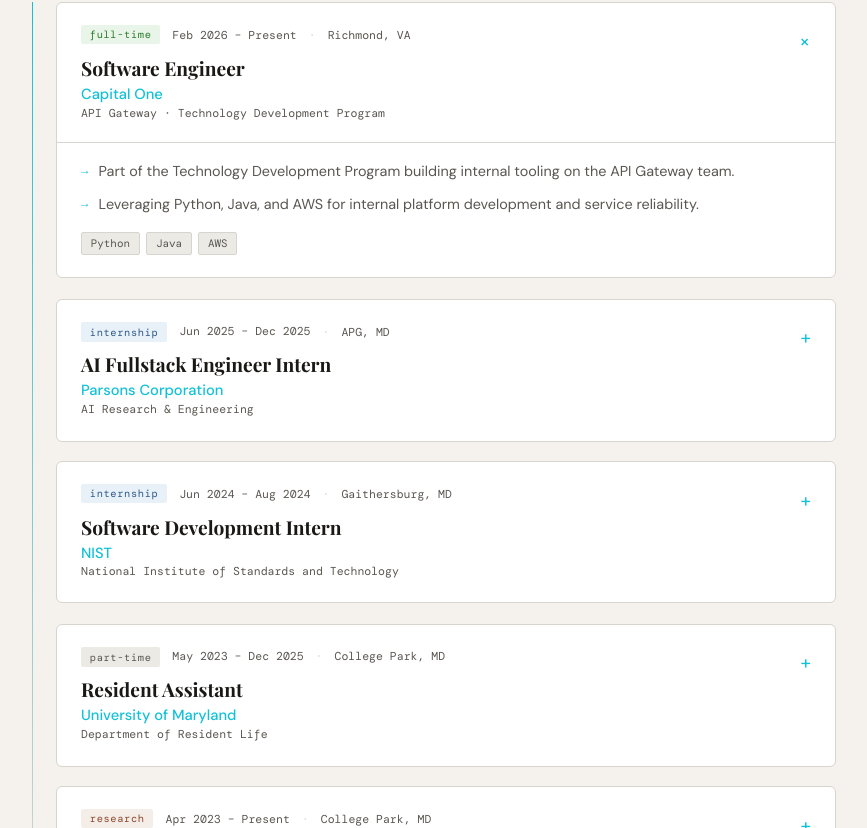
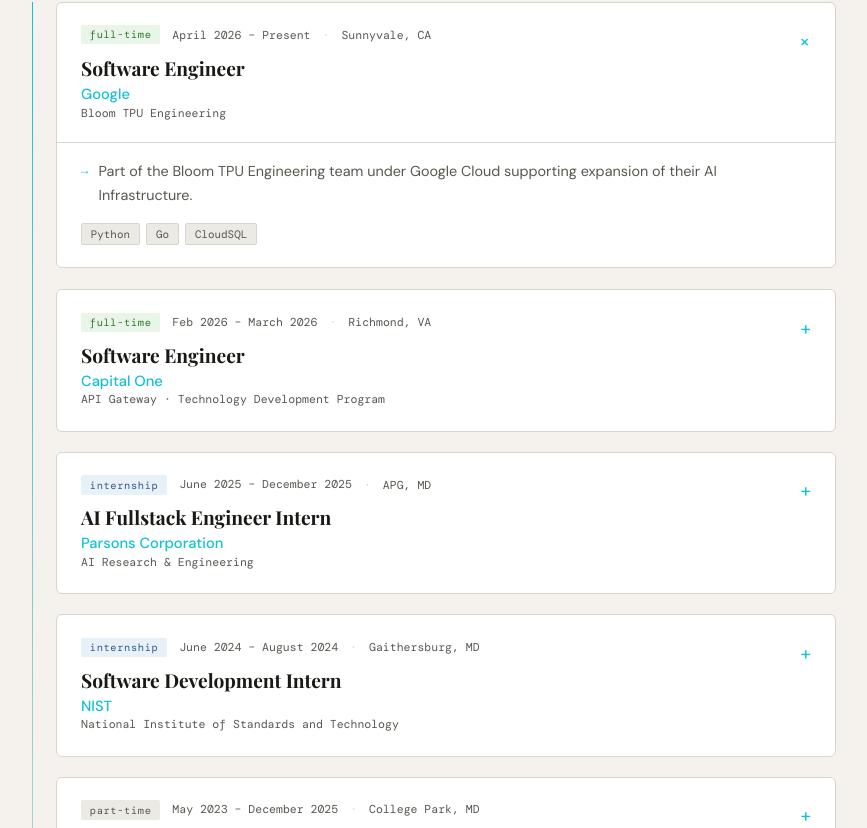
Before and after one commit to eliu76/portfolio, a Next.js app: page / in a window 1280 px wide. Shown: the part 1292-2120 px from the top of the page, without its empty margins (206-1073 px from the left). Built offline with nearby package versions, Linux system fonts and the light colour scheme; a web font is replaced by a local one.

Commit message:
new experience changes

```diff
--- a/src/components/Experience.jsx
+++ b/src/components/Experience.jsx
@@ -3,11 +3,23 @@
 import { useState, useEffect, useRef } from "react";
 
 const EXPERIENCE = [
+    {
+    company: "Google",
+    role: "Software Engineer",
+    team: "Bloom TPU Engineering",
+    period: "April 2026 – Present",
+    location: "Sunnyvale, CA",
+    type: "full-time",
+    tags: ["Python", "Go", "CloudSQL"],
+    bullets: [
+      "Part of the Bloom TPU Engineering team under Google Cloud supporting expansion of their AI Infrastructure.",
+    ],
+  },
   {
     company: "Capital One",
     role: "Software Engineer",
     team: "API Gateway · Technology Development Program",
-    period: "Feb 2026 – Present",
+    period: "Feb 2026 – March 2026",
     location: "Richmond, VA",
     type: "full-time",
     tags: ["Python", "Java", "AWS"],
@@ -20,7 +32,7 @@
     company: "Parsons Corporation",
     role: "AI Fullstack Engineer Intern",
     team: "AI Research & Engineering",
-    period: "Jun 2025 – Dec 2025",
+    period: "June 2025 – December 2025",
     location: "APG, MD",
     type: "internship",
     tags: ["PyTorch", "TensorFlow", "CUDA", "Flask", "Docker", "Kubernetes", "GitLab CI/CD"],
@@ -35,7 +47,7 @@
     company: "NIST",
     role: "Software Development Intern",
     team: "National Institute of Standards and Technology",
-    period: "Jun 2024 – Aug 2024",
+    period: "June 2024 – August 2024",
     location: "Gaithersburg, MD",
     type: "internship",
     tags: ["Python", "C++", "React", "ML", "RESTful APIs"],
@@ -49,7 +61,7 @@
     company: "University of Maryland",
     role: "Resident Assistant",
     team: "Department of Resident Life",
-    period: "May 2023 – Dec 2025",
+    period: "May 2023 – December 2025",
     location: "College Park, MD",
     type: "part-time",
     tags: ["Teamwork", "Leadership", "Organization"],
@@ -62,7 +74,7 @@
     company: "Gemstone Honors College",
     role: "Research Lead",
     team: "Team SAINT",
-    period: "Apr 2023 – Present",
+    period: "April 2023 – December 2025",
     location: "College Park, MD",
     type: "research",
     tags: ["Nanoparticle", "ML", "Vesicle", "Research"],
```
